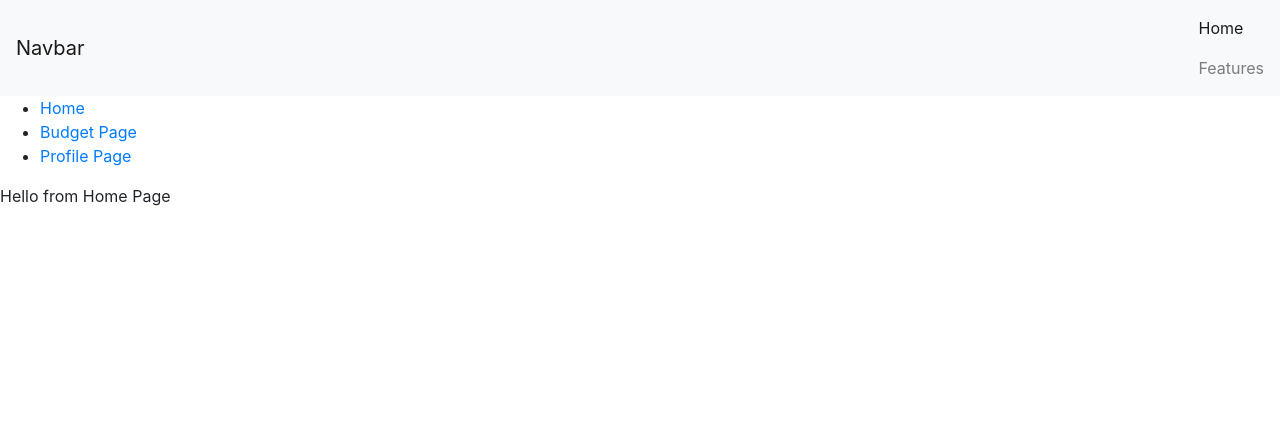
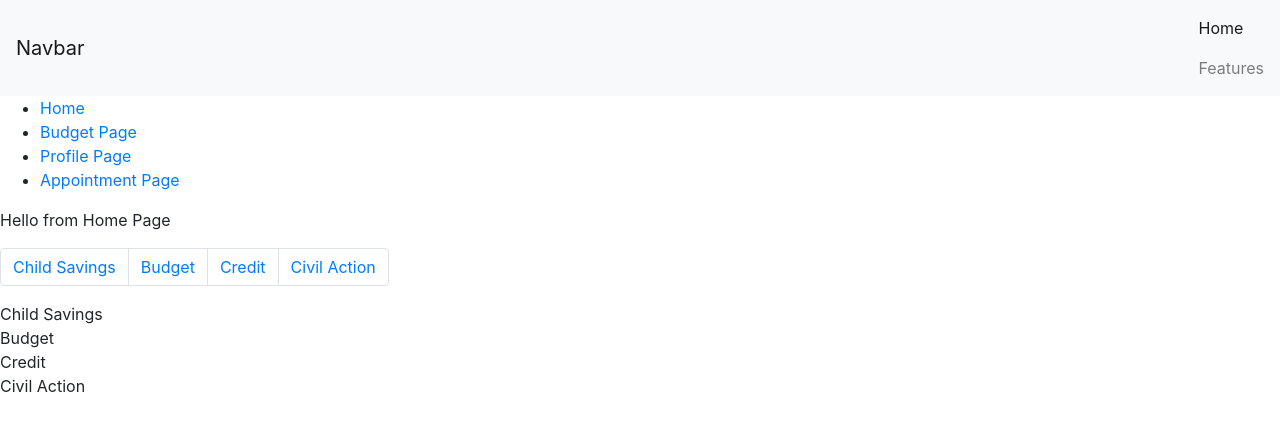
Before and after one commit to jclement92/team-2, a React (Create React App) app: page / in a window 1280 px wide. Shown: the top 430 px of the page. Built offline with nearby package versions, Linux system fonts and the light colour scheme.

Commit message:
create appointment.js template

```diff
--- a/src/App.js
+++ b/src/App.js
@@ -16,6 +16,7 @@ class App extends Component {
             <li><Link to="/">Home</Link></li>
             <li><Link to="/budget">Budget Page</Link></li>
             <li><Link to="/profile">Profile Page</Link></li>
+            <li><Link to="/appt">Appointment Page</Link></li>
           </ul>
 
           <Route exact path="/" component={Home}/>
--- a/src/components/Home.js
+++ b/src/components/Home.js
@@ -5,6 +5,30 @@ class Home extends Component {
     return (
       <div>
           <p>Hello from Home Page</p>
+
+          <nav aria-label="Page navigation example">
+            <ul class="pagination">
+
+              <li class="page-item"><a class="page-link" href="#ChildSavings">Child Savings</a></li>
+              <li class="page-item"><a class="page-link" href="#Budget">Budget</a></li>
+              <li class="page-item"><a class="page-link" href="#Credit">Credit</a></li>
+              <li class="page-item"><a class="page-link" href="#CivilAction">Civil Action</a></li>
+            </ul>
+          </nav>
+
+
+          <div id="ChildSavings">
+            Child Savings
+            <div className="container">
+              <path d="M 10 10 L 20 20 z"/>
+            </div>
+          </div>
+
+          <div id="Budget">Budget</div>
+          <div id="Credit">Credit</div>
+          <div id="CivilAction">Civil Action</div>
+
+
       </div>
     );
   }
```
Also changed, not shown: src/components/Appointment.js (added, +13 -0 lines).
